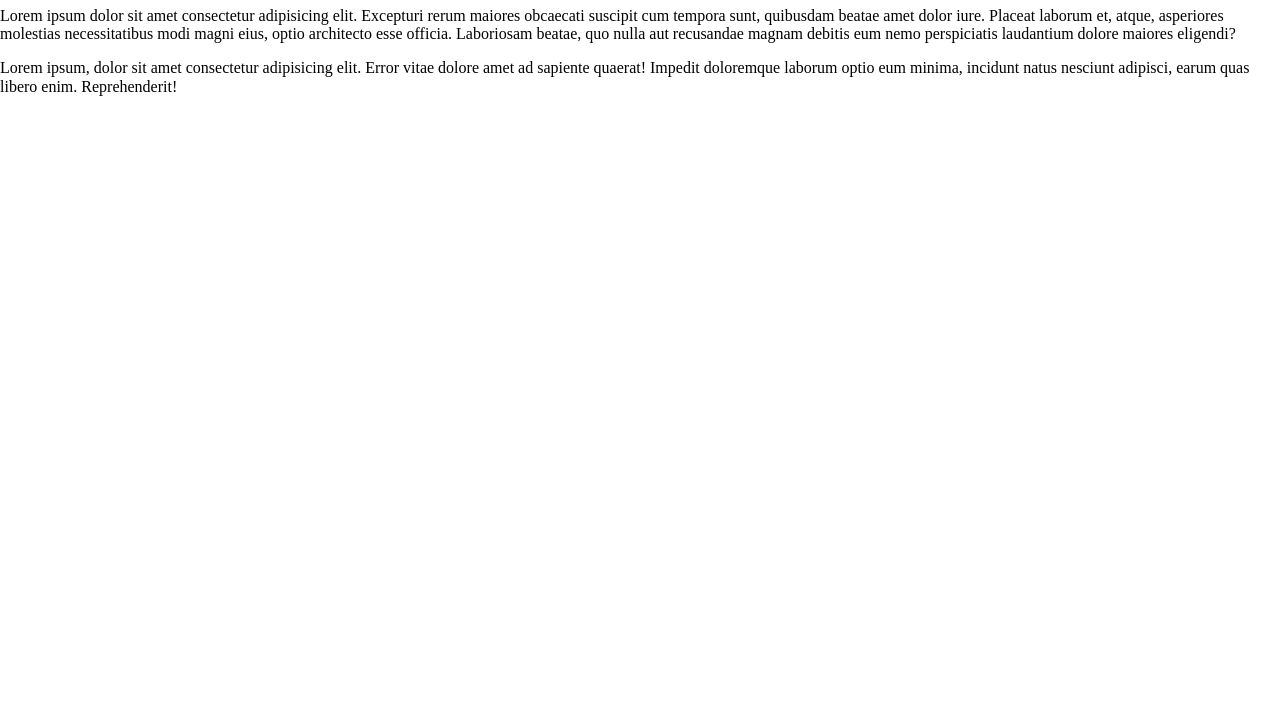
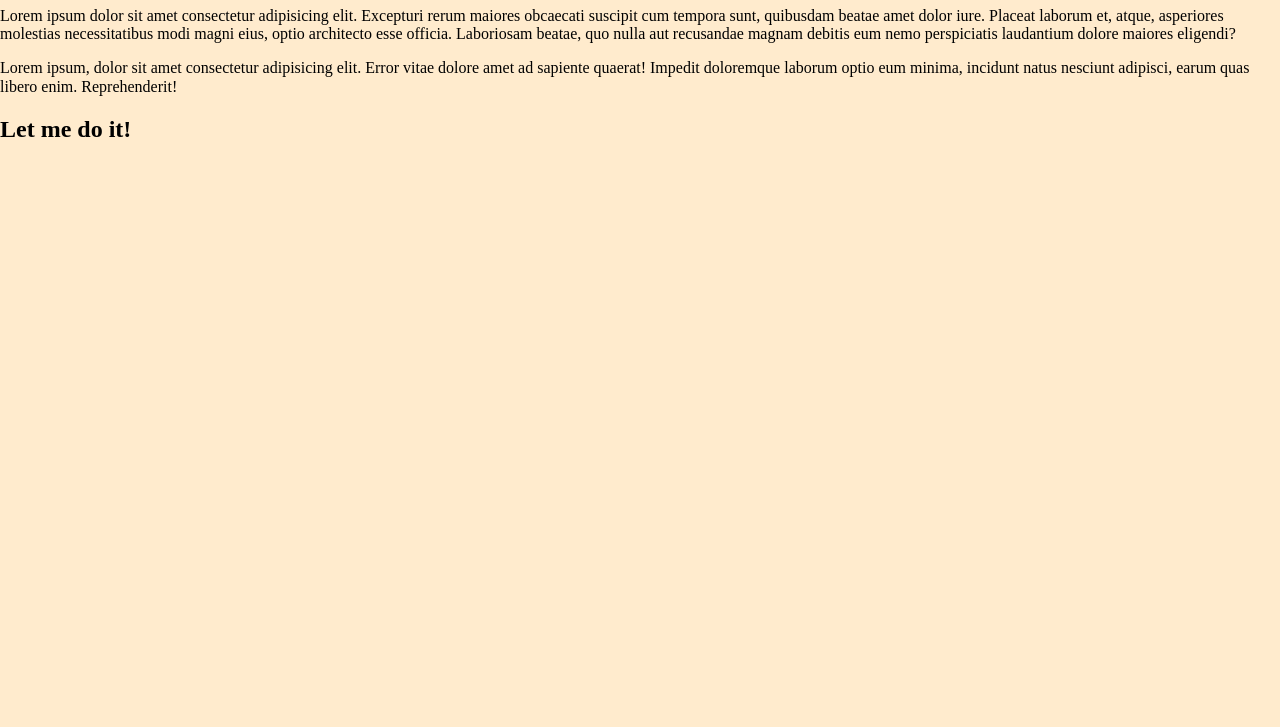
Before and after one commit to VictorKwong/git-branching-juno-lesson, a plain HTML site: page index.html in a window 1280 px wide. Shown: the part 73-800 px from the top of the page. Drawn offline with Linux system fonts and the light colour scheme.

Commit message:
add-background

```diff
--- a/index.html
+++ b/index.html
@@ -16,5 +16,7 @@
 
   <p>Lorem ipsum, dolor sit amet consectetur adipisicing elit. Error vitae dolore amet ad sapiente quaerat! Impedit doloremque laborum optio eum minima, incidunt natus nesciunt adipisci, earum quas libero enim. Reprehenderit!</p>
 
+  <h2>Let me do it!</h2>
+
 </body>
 </html>
--- a/styles/style.css
+++ b/styles/style.css
@@ -10,4 +10,5 @@ html { -moz-box-sizing: border-box; -webkit-box-sizing: border-box; box-sizing:
 
 body{
     font-family: lolita;
+    background-color:blanchedalmond;
 }
```
